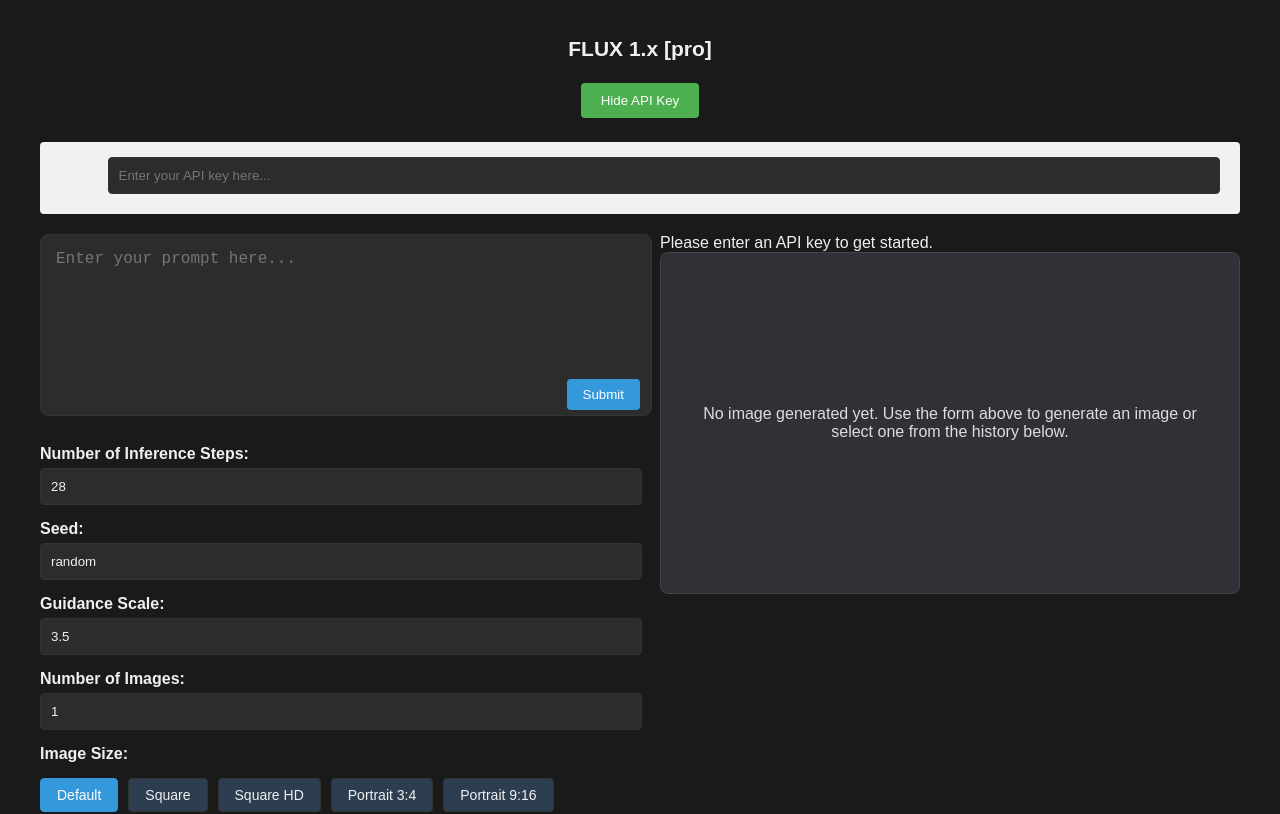
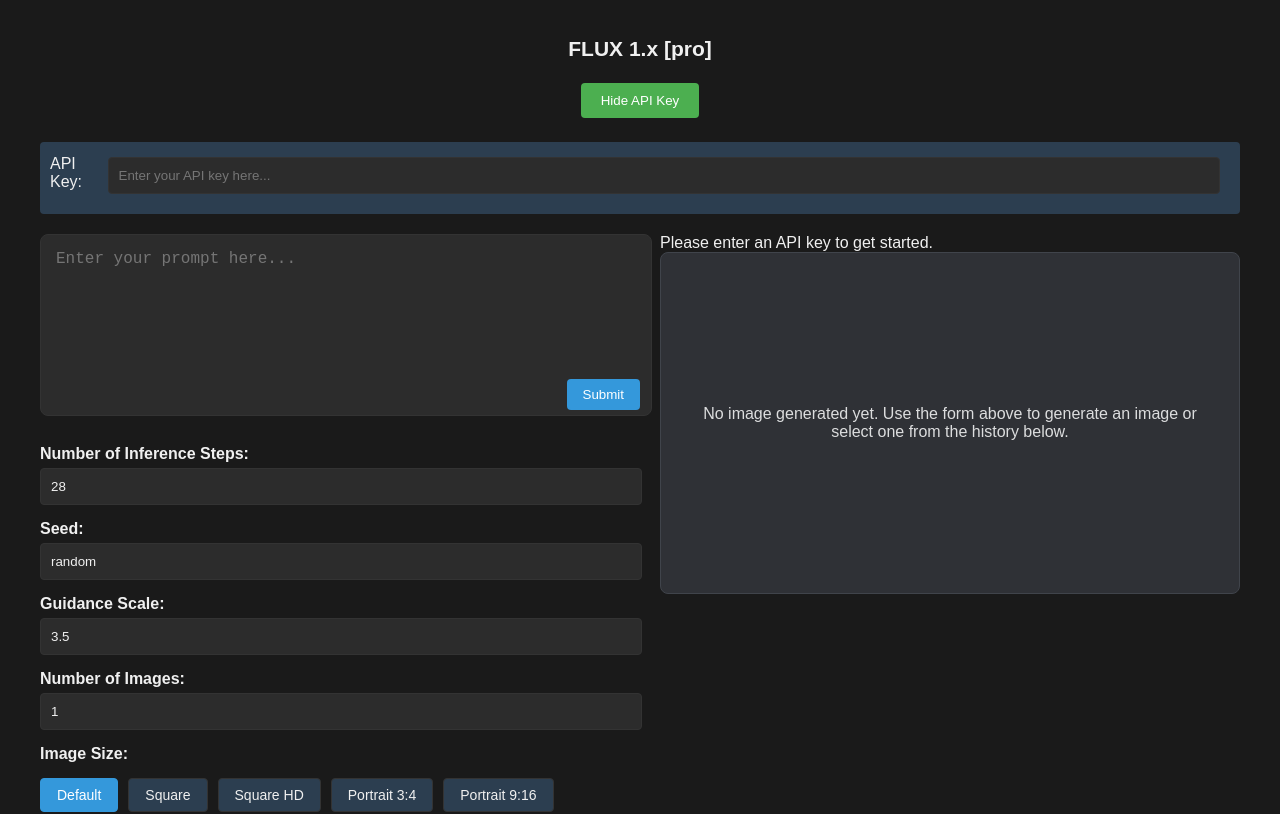
Before and after one commit to BojanFaletic/flux-image-generator, a React app: page / in a window 1280 px wide. Shown: the top 814 px of the page. Built offline with nearby package versions, Linux system fonts and the light colour scheme.

Commit message:
UI make button dark

```diff
--- a/src/App.css
+++ b/src/App.css
@@ -302,7 +302,6 @@
 }
 
 .api-key-manager {
-  background-color: #f1f1f1;
   padding: 10px;
   margin-bottom: 20px;
   border-radius: 4px;
```
Also changed, not shown: src/index.css (deleted).
